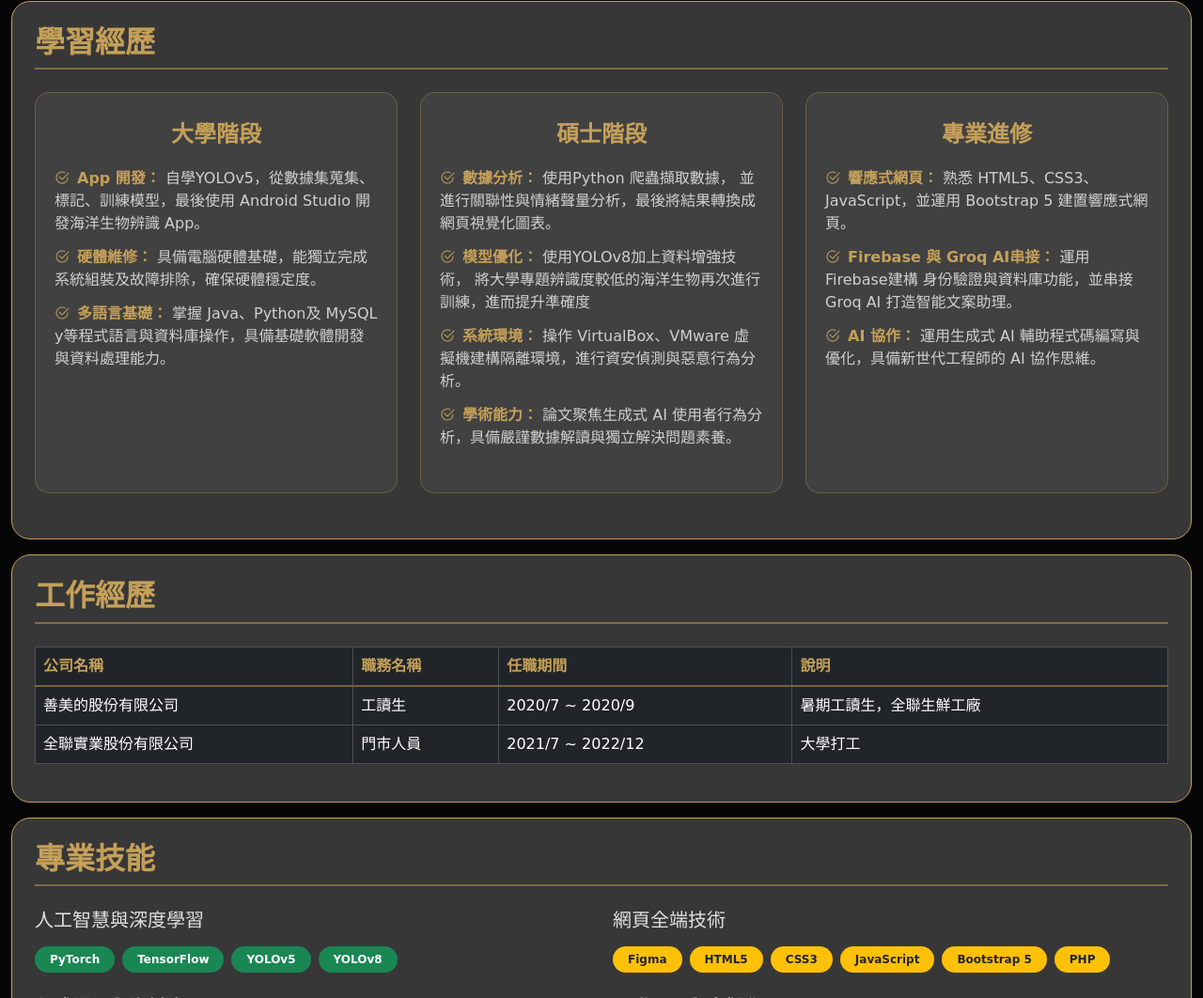
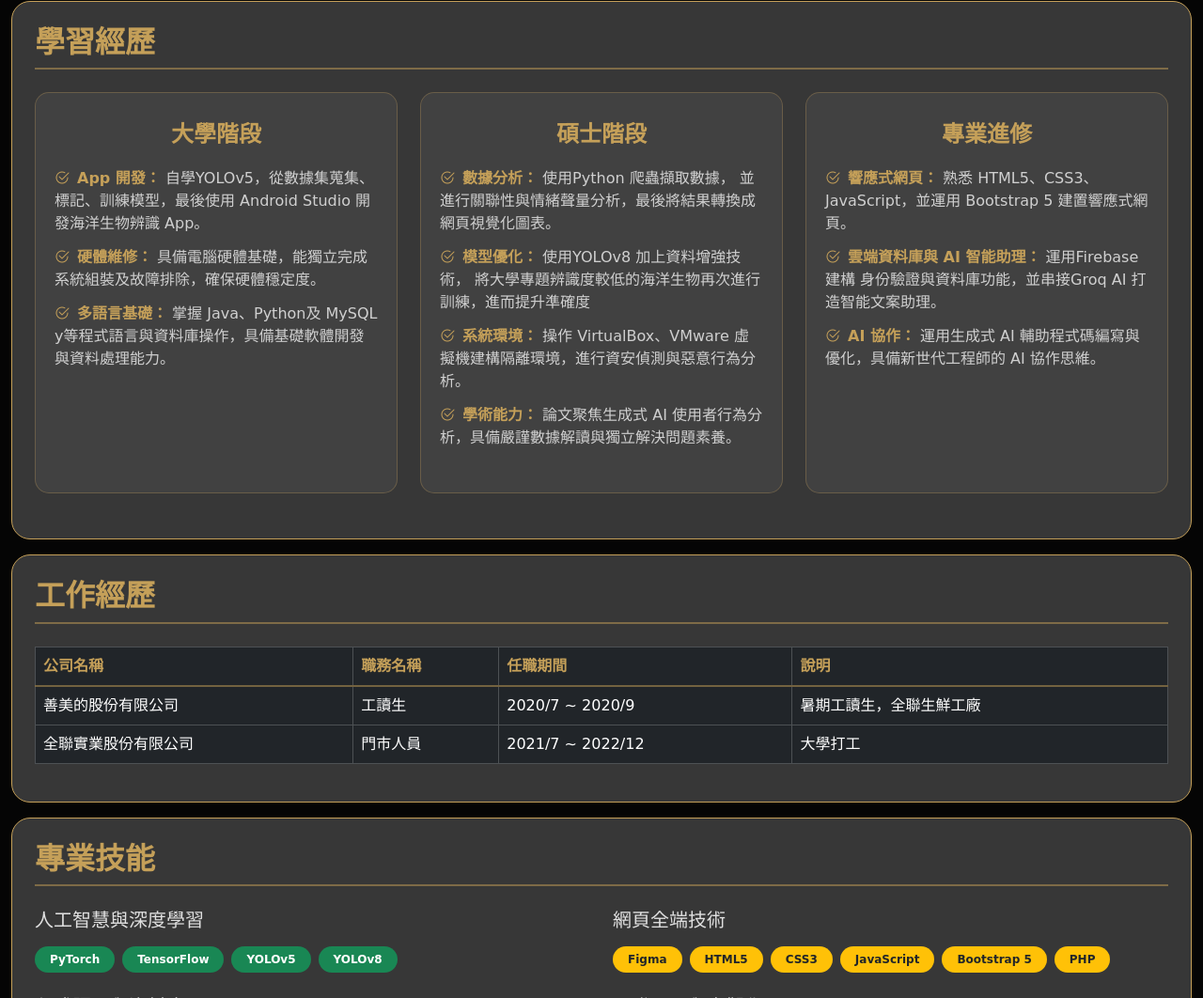
Before and after one commit to TING0517/My-resume-and-portfolio, a website: page index.html in a window 1280 px wide. Shown: the part 897-1959 px from the top of the page at 94% size. Drawn offline with nearby package versions, Linux system fonts and the light colour scheme; a web font is replaced by a local one.

Commit message:
Update index.html

```diff
--- a/index.html
+++ b/index.html
@@ -175,7 +175,7 @@
                         <ul class="intro-list">
                             <li><i class="bi bi-check2-circle me-2"></i><strong>數據分析：</strong> 使用Python 爬蟲擷取數據，
                                 並進行關聯性與情緒聲量分析，最後將結果轉換成網頁視覺化圖表。</li>
-                            <li><i class="bi bi-check2-circle me-2"></i><strong>模型優化：</strong> 使用YOLOv8加上資料增強技術，
+                            <li><i class="bi bi-check2-circle me-2"></i><strong>模型優化：</strong> 使用YOLOv8 加上資料增強技術，
                                 將大學專題辨識度較低的海洋生物再次進行訓練，進而提升準確度</li>
                             <li><i class="bi bi-check2-circle me-2"></i><strong>系統環境：</strong> 操作 VirtualBox、VMware
                                 虛擬機建構隔離環境，進行資安偵測與惡意行為分析。</li>
@@ -192,8 +192,8 @@
                         <ul class="intro-list">
                             <li><i class="bi bi-check2-circle me-2"></i><strong>響應式網頁：</strong> 熟悉 HTML5、CSS3、JavaScript，並運用
                                 Bootstrap 5 建置響應式網頁。</li>
-                            <li><i class="bi bi-check2-circle me-2"></i><strong>Firebase 與 Groq AI串接：</strong> 運用Firebase建構
-                                身份驗證與資料庫功能，並串接 Groq AI 打造智能文案助理。</li>
+                            <li><i class="bi bi-check2-circle me-2"></i><strong>雲端資料庫與 AI 智能助理：</strong> 運用Firebase 建構
+                                身份驗證與資料庫功能，並串接Groq AI 打造智能文案助理。</li>
                             <li><i class="bi bi-check2-circle me-2"></i><strong>AI 協作：</strong> 運用生成式 AI
                                 輔助程式碼編寫與優化，具備新世代工程師的 AI 協作思維。</li>
                         </ul>
```
